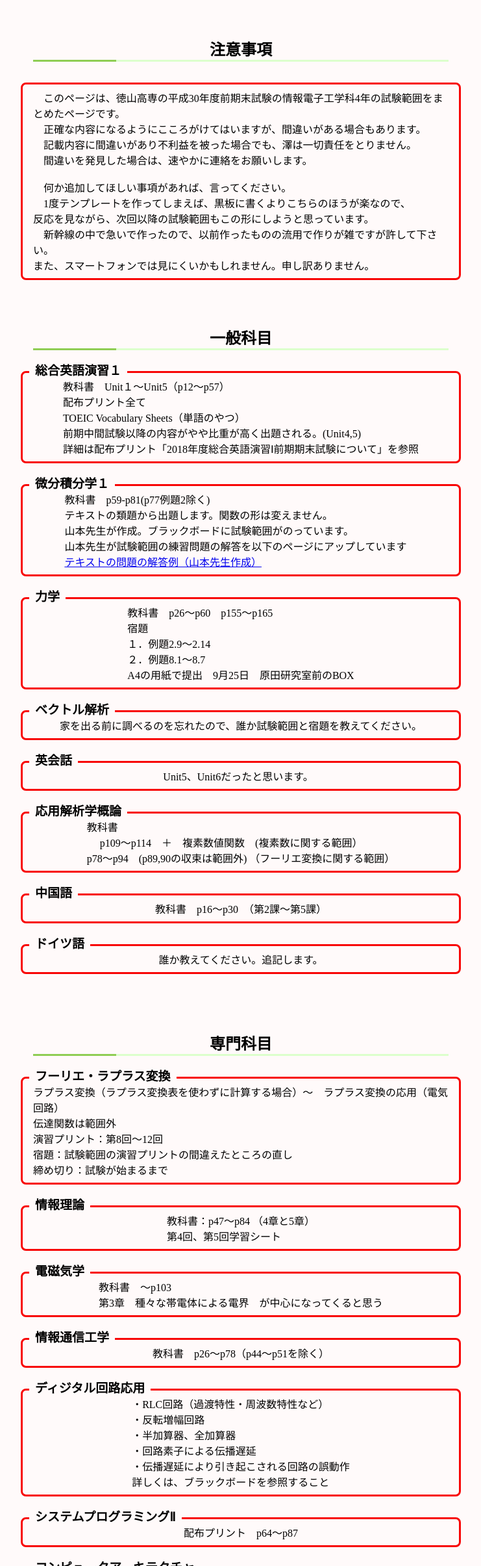
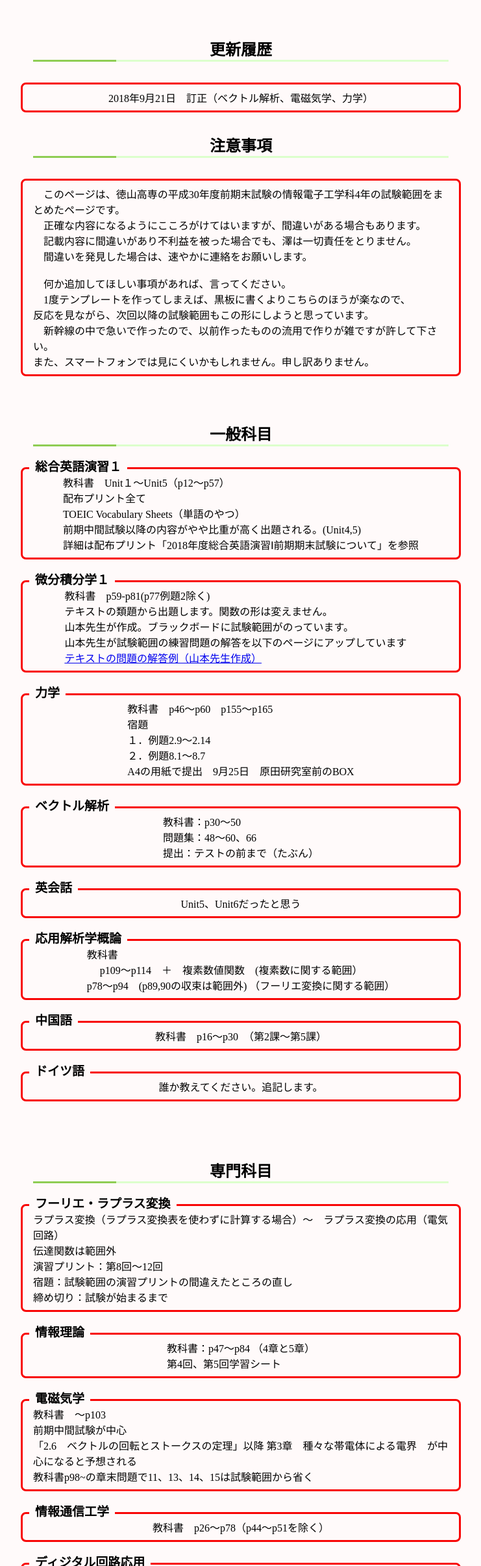
Before and after one commit to KeisukeSawa/KeisukeSawa.github.io, a plain HTML site: page exam/IE4_zenkimatu.html in a window 1280 px wide. Shown: the part 70-2480 px from the top of the page at 65% size, without its empty margins (269-1010 px from the left). Drawn offline with Linux system fonts and the light colour scheme.

Commit message:
Update testhani

```diff
--- a/exam/IE4_zenkimatu.html
+++ b/exam/IE4_zenkimatu.html
@@ -17,6 +17,13 @@
             <h1> 平成30年度　IE4前期末試験　試験範囲</h1>
 
             <br>
+
+            <h2>更新履歴</h2>
+            <div class="box">
+                <p class = "txt">
+                    2018年9月21日　訂正（ベクトル解析、電磁気学、力学）
+                </p>
+        </div>
 
             <h2> 注意事項 </h2>
             <div class="box">
@@ -64,7 +71,7 @@
             <div class="box">
                     <span class="box-title">力学</span>
                     <p class = "txt">
-                        教科書　p26～p60　p155～p165　<br>
+                        教科書　p46～p60　p155～p165　<br>
                         宿題 <br>
                         １．例題2.9～2.14 <br>
                         ２．例題8.1～8.7 <br>
@@ -77,14 +84,16 @@
             <div class="box">
                     <span class="box-title">ベクトル解析</span>
                     <p class = "txt">
-                        家を出る前に調べるのを忘れたので、誰か試験範囲と宿題を教えてください。<br>
+                        教科書：p30～50<br>
+                        問題集：48～60、66<br>
+                        提出：テストの前まで（たぶん）
                     </p>
             </div>
 
             <div class="box">
                     <span class="box-title">英会話</span>
                     <p class = "txt">
-                        Unit5、Unit6だったと思います。
+                        Unit5、Unit6だったと思う
                     </p>
             </div>
 
@@ -136,7 +145,10 @@
                     <span class="box-title">電磁気学</span>
                     <p class = "txt">
                         教科書　～p103　<br>
-                        第3章　種々な帯電体による電界　が中心になってくると思う  <br>
+                        前期中間試験が中心<br>
+                        「2.6　ベクトルの回転とストークスの定理」以降
+                        第3章　種々な帯電体による電界　が中心になると予想される <br>
+                        教科書p98~の章末問題で11、13、14、15は試験範囲から省く<br>
                     </p>
             </div>
 
@@ -195,8 +207,6 @@
         </center>
 
 
-
-
     </body>
 
 
```
